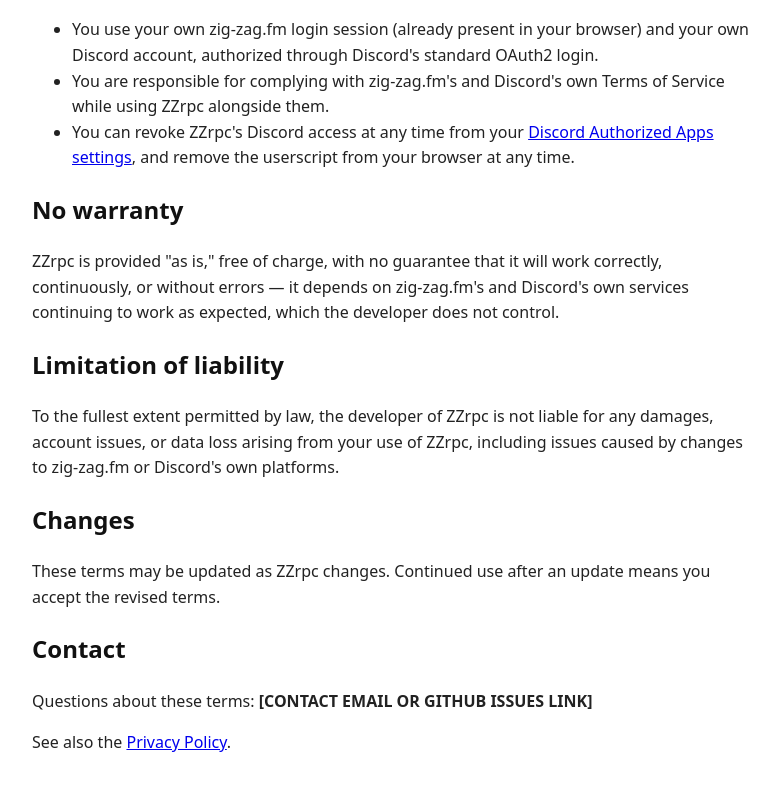
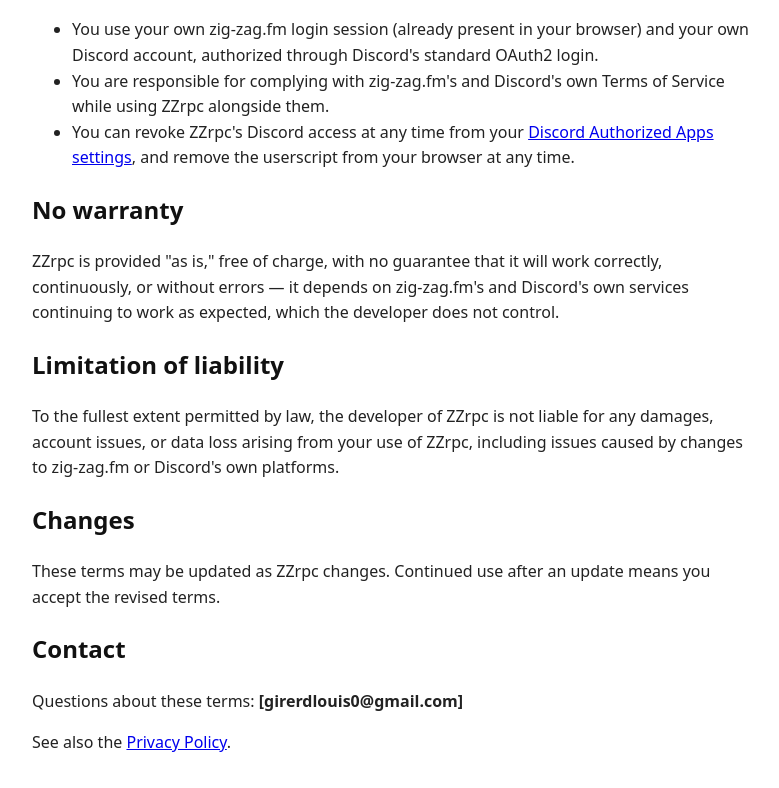
Before and after one commit to chico-lgirerd/ZZrpc, a plain HTML site: page docs/terms.html in a window 1280 px wide. Shown: the part 490-1278 px from the top of the page, without its empty margins (248-1027 px from the left). Drawn offline with Linux system fonts and the light colour scheme.

Commit message:
fix: added email to ToS

```diff
--- a/docs/terms.html
+++ b/docs/terms.html
@@ -59,7 +59,7 @@ Discord's own platforms.</p>
 update means you accept the revised terms.</p>
 
 <h2>Contact</h2>
-<p>Questions about these terms: <strong>[CONTACT EMAIL OR GITHUB ISSUES LINK]</strong></p>
+<p>Questions about these terms: <strong>[girerdlouis0@gmail.com]</strong></p>
 
 <p>See also the <a href="privacy.html">Privacy Policy</a>.</p>
 
```
